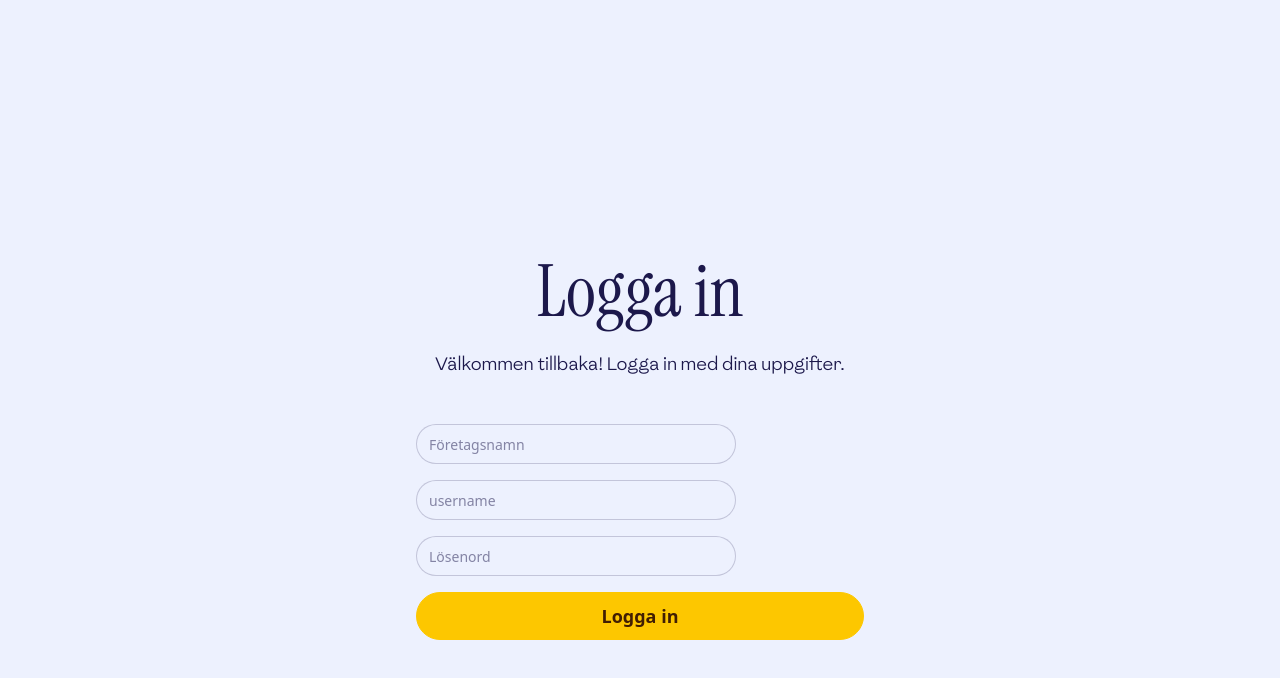
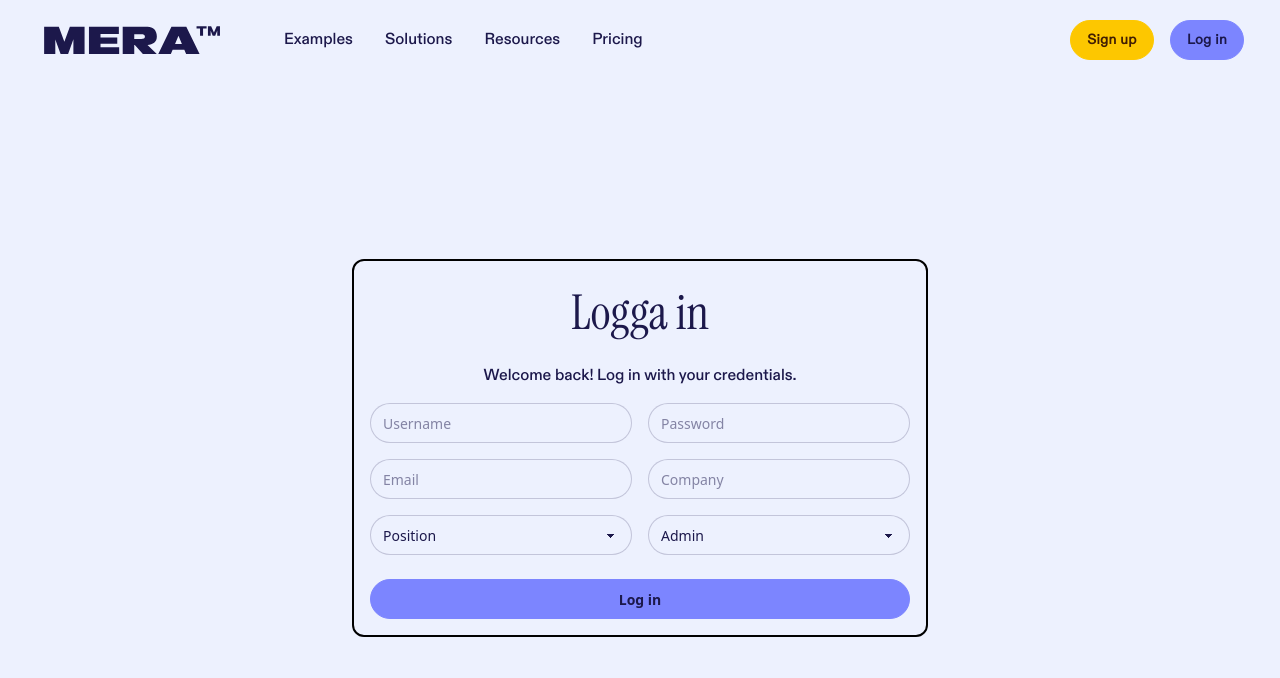
Before and after one commit to Hampus2001/mera, a Next.js app in the folder frontend/: page /logIn in a window 1280 px wide. Shown: the top 678 px of the page. Built offline with nearby package versions, Linux system fonts and the light colour scheme.

Commit message:
New Log in

```diff
--- a/frontend/app/logIn/page.js
+++ b/frontend/app/logIn/page.js
@@ -1,14 +1,17 @@
 "use client";
 import { useContext, useState } from "react";
+import { useRouter } from "next/navigation";
+import { HandleWorkspaceContext } from "@/context/WorkspaceContext";
 import LandingNav from "@/components/LandingNav";
-import { HandleWorkspaceContext } from "@/context/WorkspaceContext";
-import { useRouter } from "next/navigation";
-import Navbar from "@/components/Navbar";
+
+
 export default function AuthPage() {
   const router = useRouter();
   const [company, setCompany] = useState("");
   const [username, setUsername] = useState("");
   const [password, setPassword] = useState("");
+  const [role, setRole] = useState("");
+  const [isAdmin, setIsAdmin] = useState("");
 
   const { contextId, setContextId } = useContext(HandleWorkspaceContext);
 
@@ -19,6 +22,8 @@ export default function AuthPage() {
       username,
       password,
       company,
+      role,
+      isAdmin,
     };
 
     try {
@@ -45,52 +50,99 @@ export default function AuthPage() {
     setUsername("");
     setPassword("");
     setCompany("");
+    setRole("");
+    setIsAdmin("");
   }
 
   return (
     <>
-{/*
-    //   <LandingNav variant="appMode" />
-     */}
-      <section className="flex flex-col items-center justify-center min-h-screen px-6 lg:px-40 gap-y-6 pt-24">
-        <h1 className="font-instrument text-5xl lg:text-7xl text-center">
-          Logga in
-        </h1>
-        <p className="font-absans text-md lg:text-lg text-center max-w-xl leading-snug">
-          Välkommen tillbaka! Logga in med dina uppgifter.
+    <div className="absolute top-0 left-0 w-full z-50">
+    <LandingNav></LandingNav>
+    </div>
+    <section className="bg-base-100 flex flex-col items-center justify-center min-h-screen px-6 lg:px-40 gap-y-6 pt-24">
+      <div className="border-2 border-black rounded-xl p-4 m-4 gap-4 w-full max-w-xl">
+        <h2 className="text-center">Logga in</h2>
+        <p className="text-center max-w-xl leading-snug mt-4">
+          Welcome back! Log in with your credentials.
         </p>
 
         <form
           onSubmit={handleSubmit}
-          className="flex flex-col max-w-md gap-4 mt-6 w-full"
+          className="grid grid-cols-2 gap-4 mt-4"
         >
           <input
             type="text"
-            placeholder="Företagsnamn"
-            value={company}
-            onChange={(e) => setCompany(e.target.value)}
-            className="input"
+            required
+            placeholder="Username"
+            value={username}
+            onChange={(e) => setUsername(e.target.value)}
+            className="input validator"
+            minLength="3"
+            maxLength="30"
+          />
+          <input
+            type="password"
+            required
+            placeholder="Password"
+            value={password}
+            onChange={(e) => setPassword(e.target.value)}
+            className="input validator"
+            minLength="3"
+            maxLength="30"
+          />
+          <input
+            type="email"
+            required
+            placeholder="Email"
+            className="input validator"
           />
           <input
             type="text"
-            placeholder="username"
-            value={username}
-            onChange={(e) => setUsername(e.target.value)}
-            className="input"
+            required
+            placeholder="Company"
+            value={company}
+            onChange={(e) => setCompany(e.target.value)}
+            className="input validator"
+            pattern="[A-Za-z][A-Za-z0-9\-]*"
+            minLength="3"
+            maxLength="30"
+            title="Only letters, numbers or dash"
           />
-          <input
-            type="password"
-            placeholder="Lösenord"
-            value={password}
-            onChange={(e) => setPassword(e.target.value)}
-            className="input"
-          />
-          <button type="submit" className="btn btn-primary btn-lg">
-            Logga in
+          <select
+            className="select validator col-span-1"
+            required
+            value={role}
+            onChange={(e) => setRole(e.target.value)}
+          >
+            <option disabled value="">
+              Position
+            </option>
+            <option>Role 1</option>
+            <option>Role 2</option>
+          </select>
+          <select
+            className="select validator col-span-1"
+            required
+            value={isAdmin}
+            onChange={(e) => setIsAdmin(e.target.value)}
+          >
+            <option disabled value="">
+              Admin
+            </option>
+            <option>Yes</option>
+            <option>No</option>
+          </select>
+
+          <button
+            className="btn btn-secondary w-full col-span-2 mt-2"
+            type="submit"
+          >
+            Log in
           </button>
         </form>
+      </div>
+    </section>
 
-      </section>
     </>
   );
 }
--- a/frontend/package.json
+++ b/frontend/package.json
@@ -29,7 +29,7 @@
     "tw-animate-css": "^1.2.5"
   },
   "devDependencies": {
-    "@tailwindcss/postcss": "^4.1.4",
+    "@tailwindcss/postcss": "^4.1.5",
     "@tailwindcss/typography": "^0.5.16",
     "tailwindcss": "^4.1.5"
   }
--- a/frontend/postcss.config.mjs
+++ b/frontend/postcss.config.mjs
@@ -1,7 +1,7 @@
 /** @type {import('postcss-load-config').Config} */
 const config = {
   plugins: {
-    tailwindcss: {},
+    '@tailwindcss/postcss': {},
     autoprefixer: {},
   },
 };
```
Also changed, not shown: 1 other file (tests, documents, lock files or other folders).
